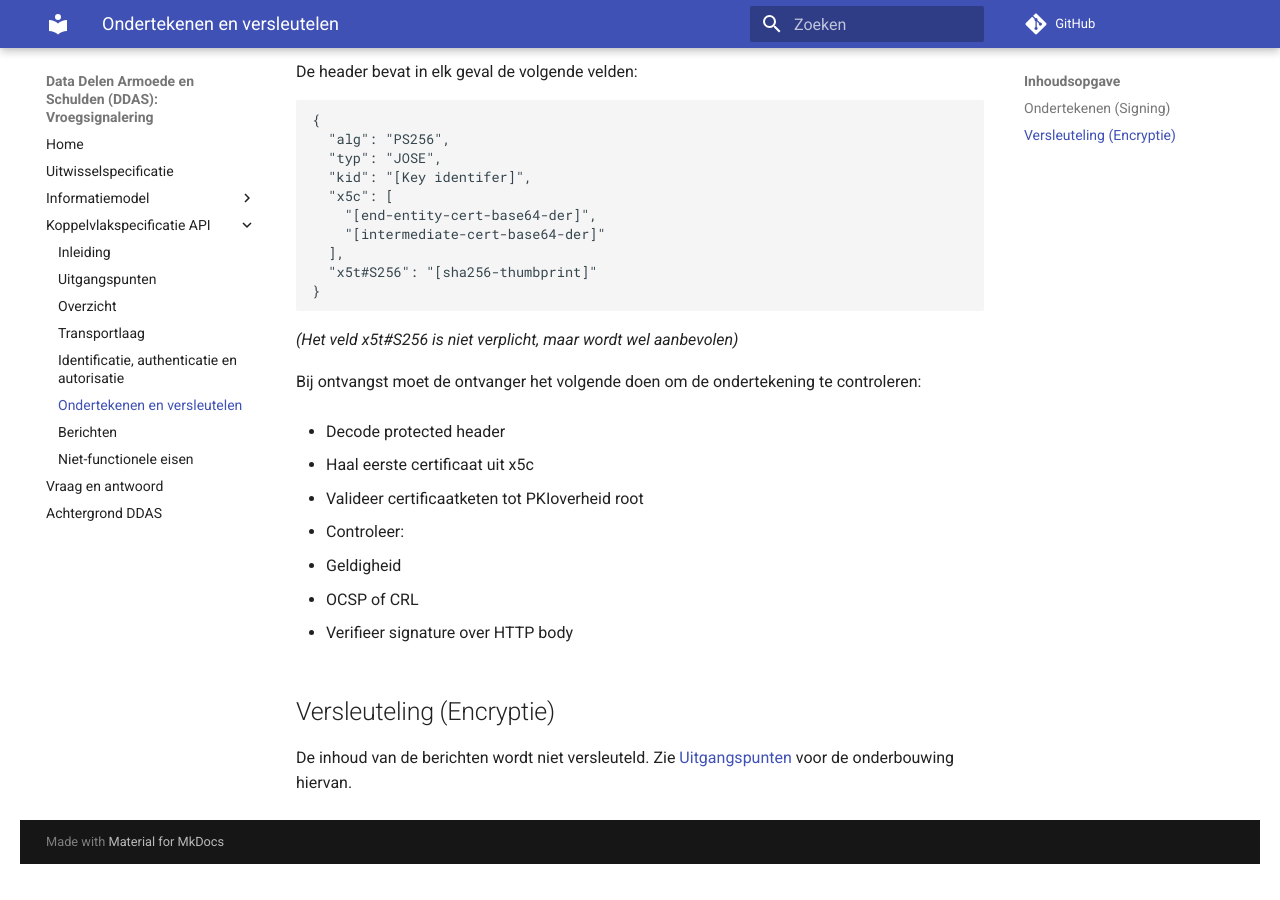
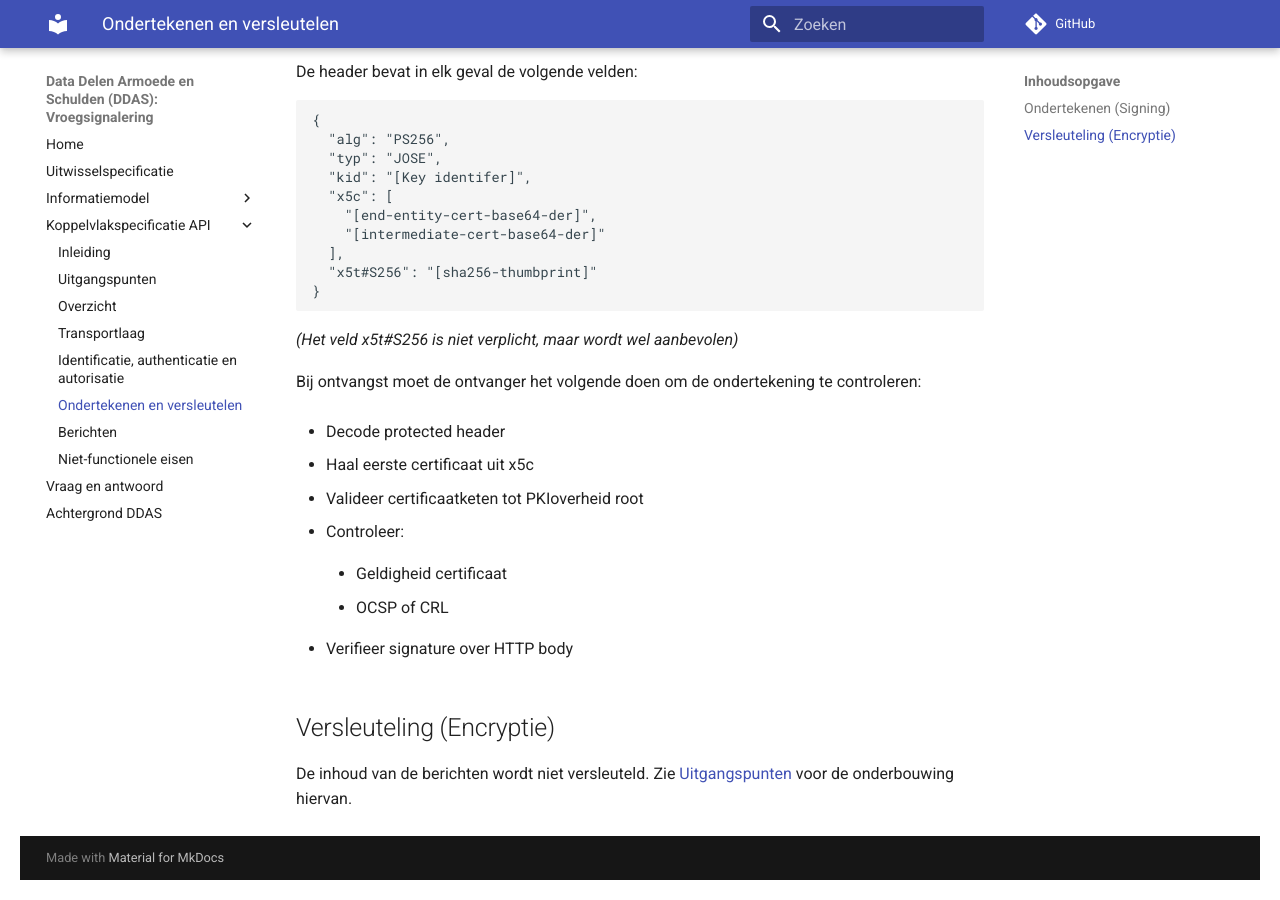
Before and after one commit to VNG-Realisatie/ddas-vroegsignalering, an MkDocs documentation site: the page built from docs/api/signing-encryptie.md, in a window 1280 px wide and 900 px high, scrolled down 1040 px. Built offline with MkDocs 1.6.1 and Material for MkDocs 9.7.7, drawn with Linux system fonts in a browser that asks for light colours; comment, search, counter and statistics services are not loaded; the version menu is left out.

Commit message:
Update signing-encryptie.md

```diff
--- a/docs/api/signing-encryptie.md
+++ b/docs/api/signing-encryptie.md
@@ -50,9 +50,9 @@ Bij ontvangst moet de ontvanger het volgende doen om de ondertekening te control
 
 - Controleer:
 
-  - Geldigheid
+    - Geldigheid certificaat
 
-  - OCSP of CRL
+    - OCSP of CRL
 
 - Verifieer signature over HTTP body
 
```
